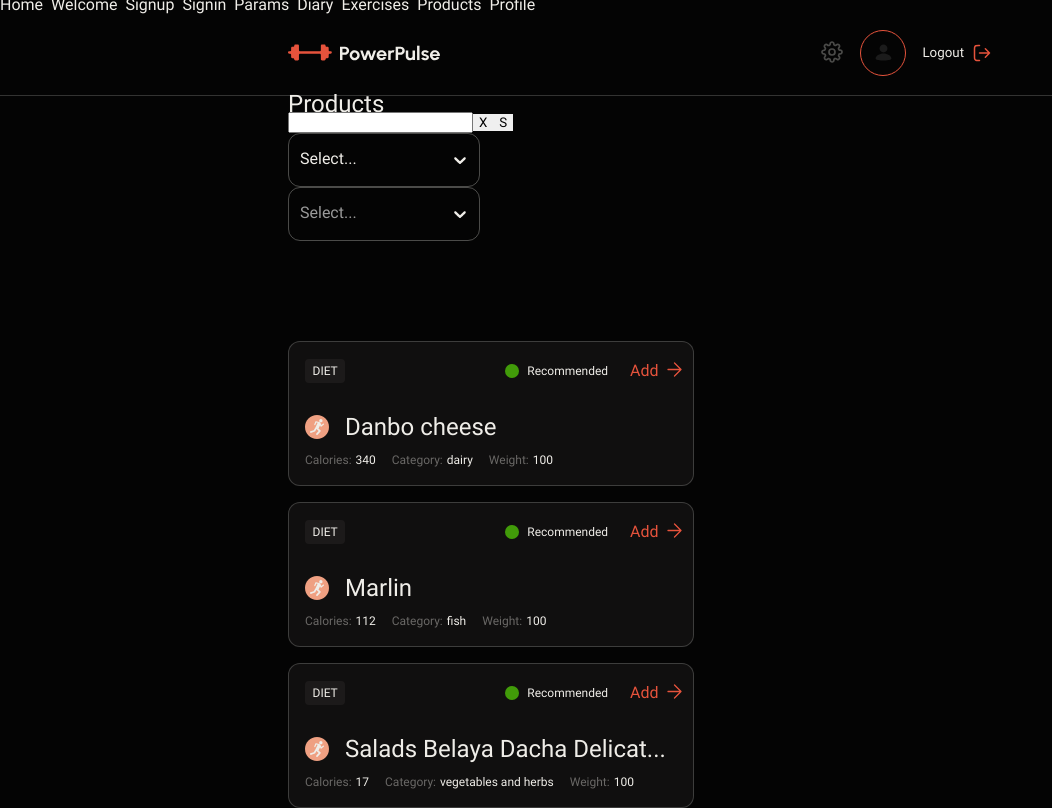
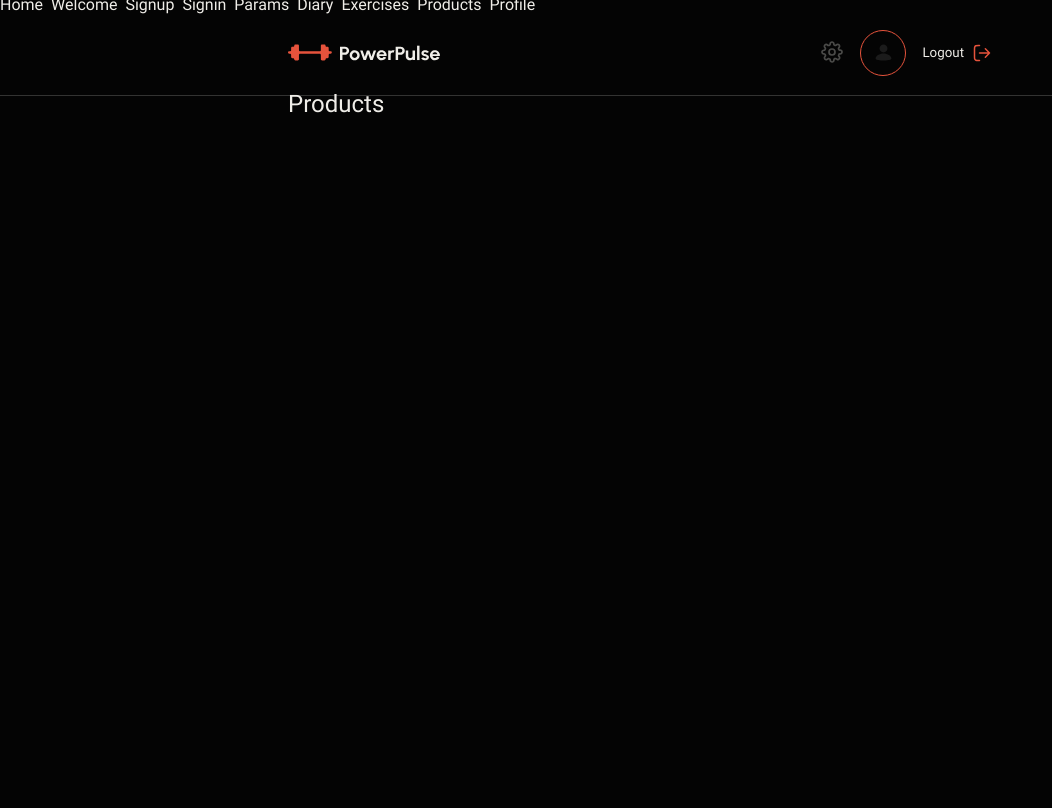
Before and after one commit to Sat98Ram/power-pulse-goit, a React (Vite) app: page /power-pulse-goit/products in a window 1280 px wide. Shown: the whole page, without its empty margins (0-1052 px from the left). Built offline with nearby package versions, Linux system fonts and the light colour scheme.

Commit message:
temporary change

```diff
--- a/src/pages/Products/Products.jsx
+++ b/src/pages/Products/Products.jsx
@@ -1,20 +1,20 @@
-import css from "./Products.module.css"
-import Container from "../../components/Container/Container"
-import { ProductsFilter } from "../../components/products/ProductsFilter/ProductsFilter"
+import css from "./Products.module.css";
+import Container from "../../components/Container/Container";
+// import { ProductsFilter } from "../../components/products/ProductsFilter/ProductsFilter";
 
-import { ProductsList } from "../../components/products/ProductsList/ProductsList"
+// import { ProductsList } from "../../components/products/ProductsList/ProductsList";
 const Products = () => {
   return (
     <section className={css.products_section}>
       <Container>
         <>
           <h2 className={css.products_title}>Products</h2>
-          <ProductsFilter />
-          <ProductsList />
+          {/* <ProductsFilter />
+          <ProductsList /> */}
         </>
       </Container>
     </section>
-  )
-}
+  );
+};
 
-export default Products
+export default Products;
```
